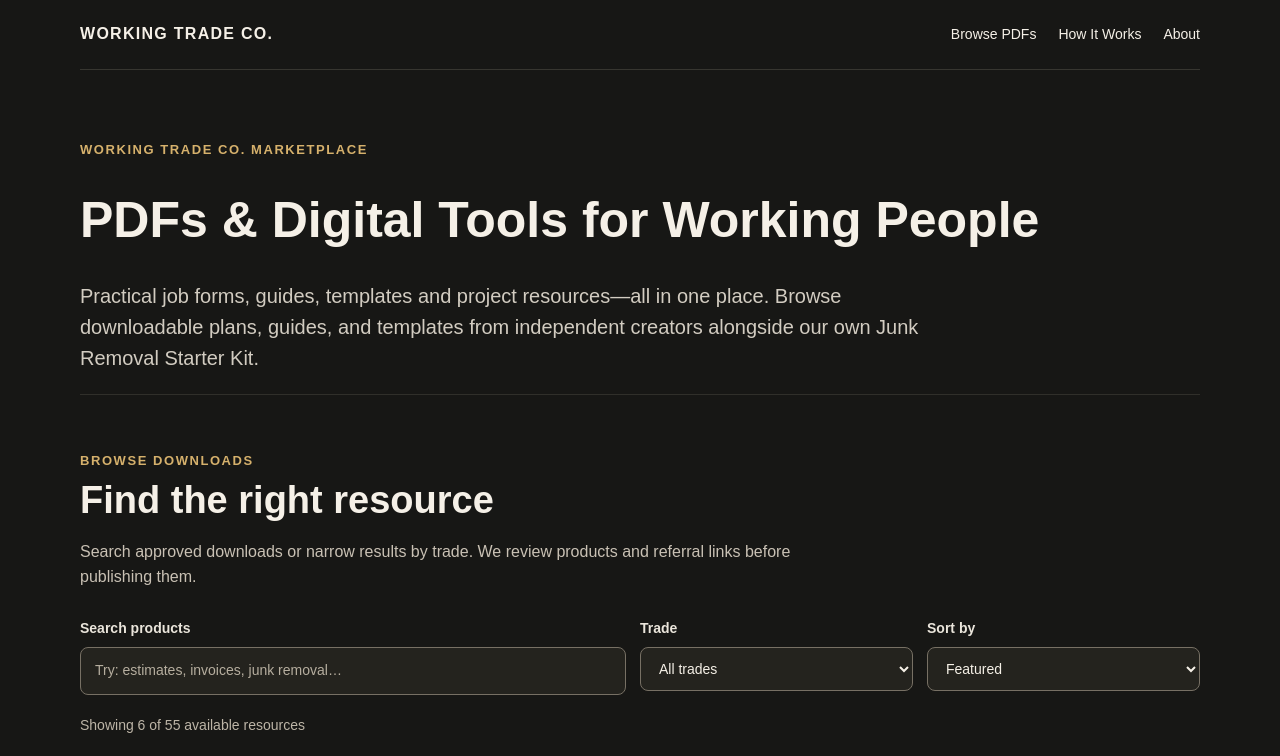
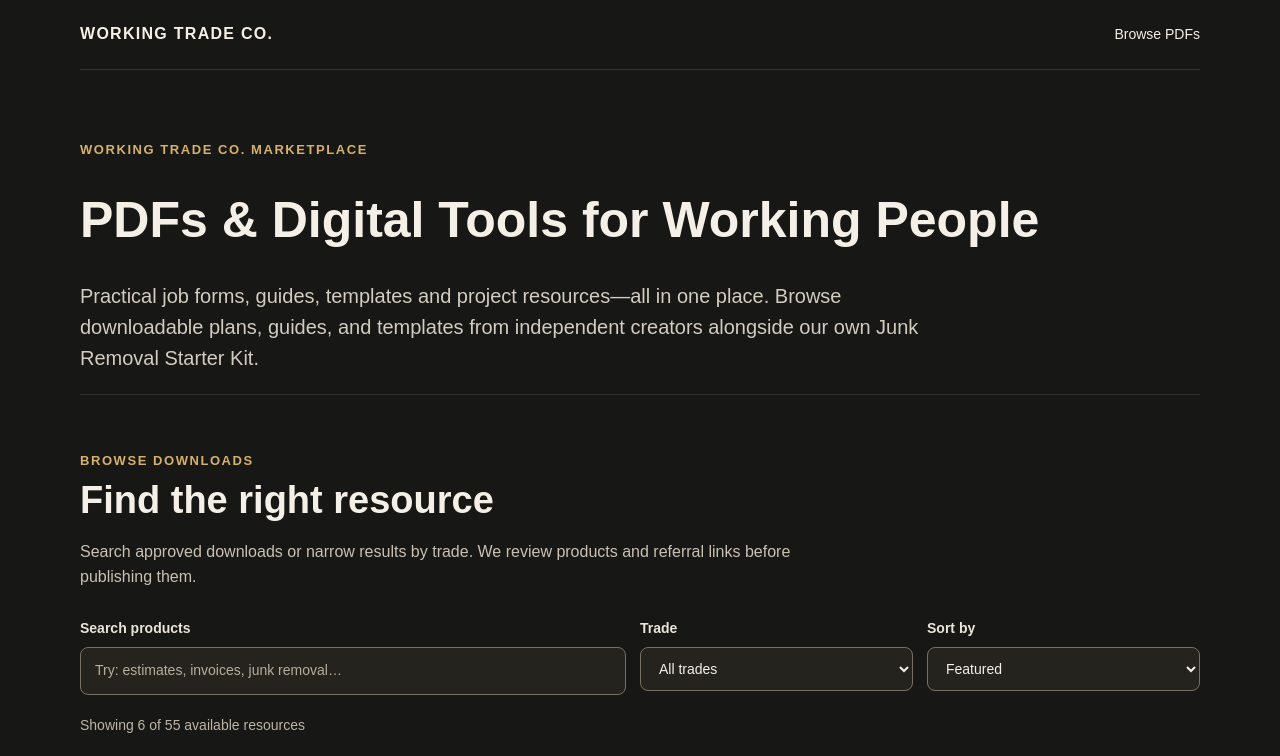
Before and after one commit to iroc46me-ui/working-trade-co, a Next.js app: page / in a window 1280 px wide. Shown: the top 756 px of the page. Built offline with nearby package versions, Linux system fonts and the light colour scheme.

Commit message:
Remove outdated How It Works and About header links

```diff
--- a/app/layout.js
+++ b/app/layout.js
@@ -15,8 +15,6 @@ export default function RootLayout({ children }) {
             <a className="brand" href="/">WORKING TRADE CO.</a>
             <nav className="navlinks">
               <a className="marketplace-nav" href="/marketplace">Browse PDFs</a>
-              <a href="/how-it-works">How It Works</a>
-              <a href="/about">About</a>
             </nav>
           </div>
         </header>
```
